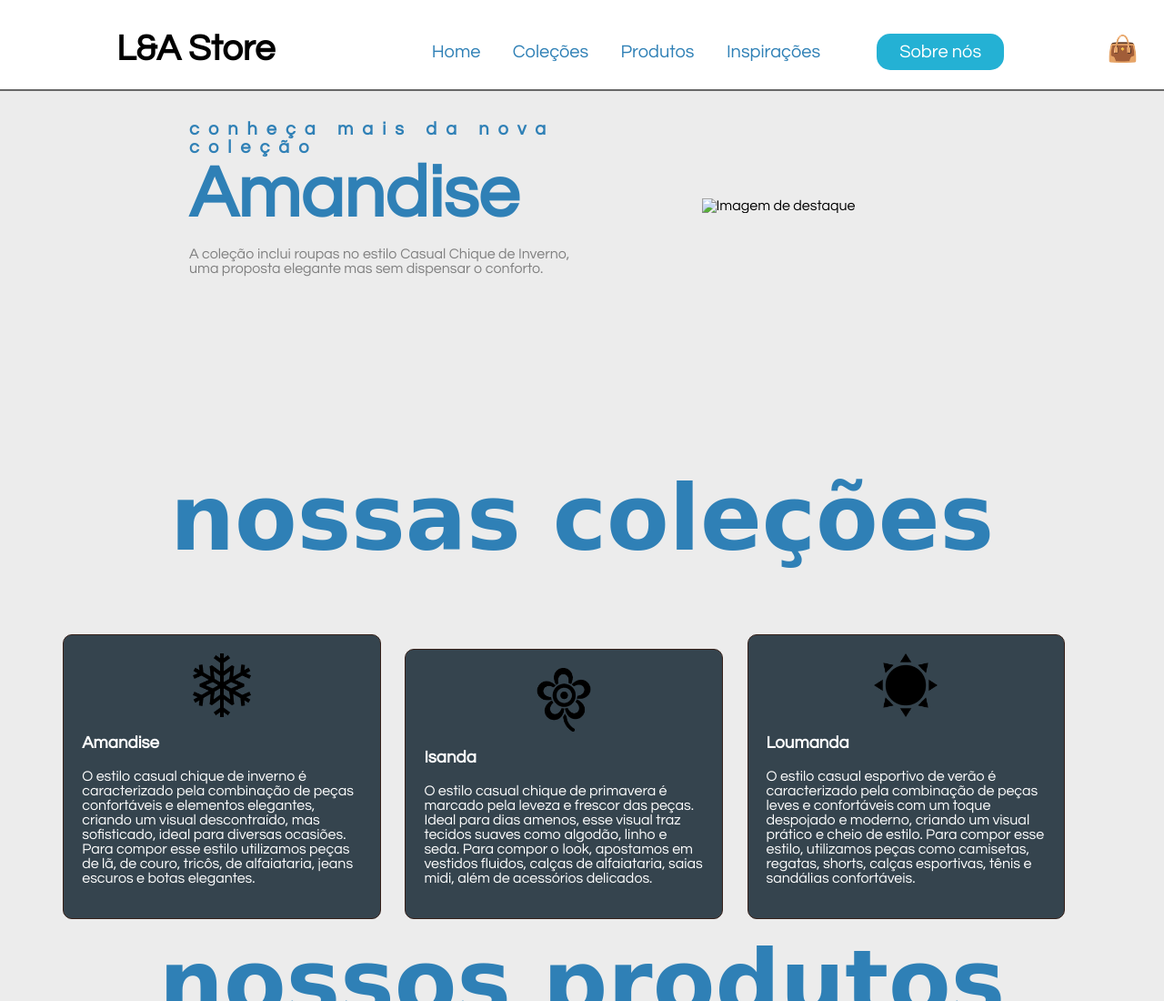
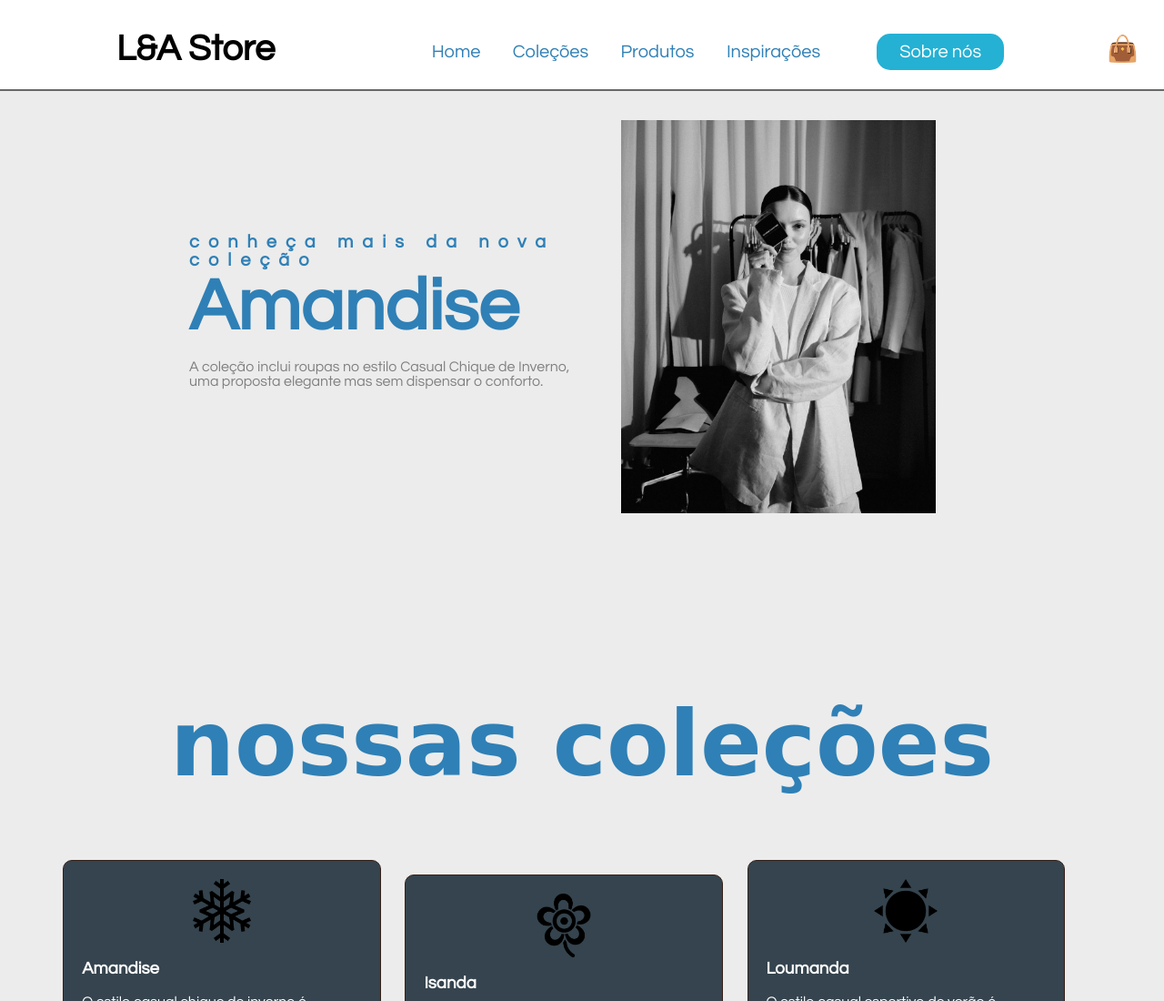
Before and after one commit to Louisegvar/l-astore.github.io, a plain HTML site: page index.html in a window 1280 px wide. Shown: the top 1100 px of the page at 91% size. Drawn offline with Linux system fonts and the light colour scheme; files whose address does not match are found by name; a web font is replaced by a local one.

Commit message:
Update index.html

```diff
--- a/index.html
+++ b/index.html
@@ -42,7 +42,7 @@
     <p>A coleção inclui roupas no estilo Casual Chique de Inverno, uma proposta elegante mas sem dispensar o conforto.</p>
     </div>
     <div class="img-headline">
-        <img style="max-width: 80%;" src="imgs/capaa.jpg" alt="Imagem de destaque">
+        <img style="max-width: 80%;" src="/capaa.jpg" alt="Imagem de destaque">
     </div>
  </header>
 <br id="cole">
@@ -179,4 +179,5 @@
  </footer>
  <script src="carrinho.js"></script>
 </body>
+
 </html>
```
